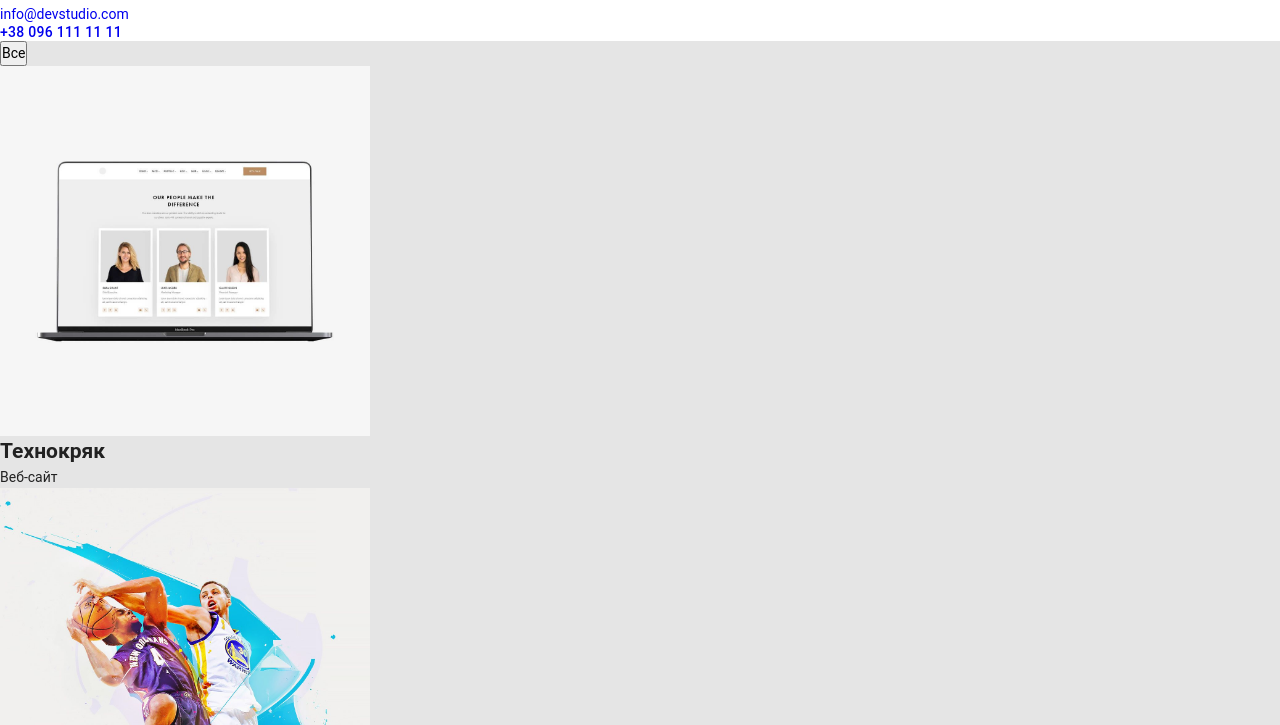
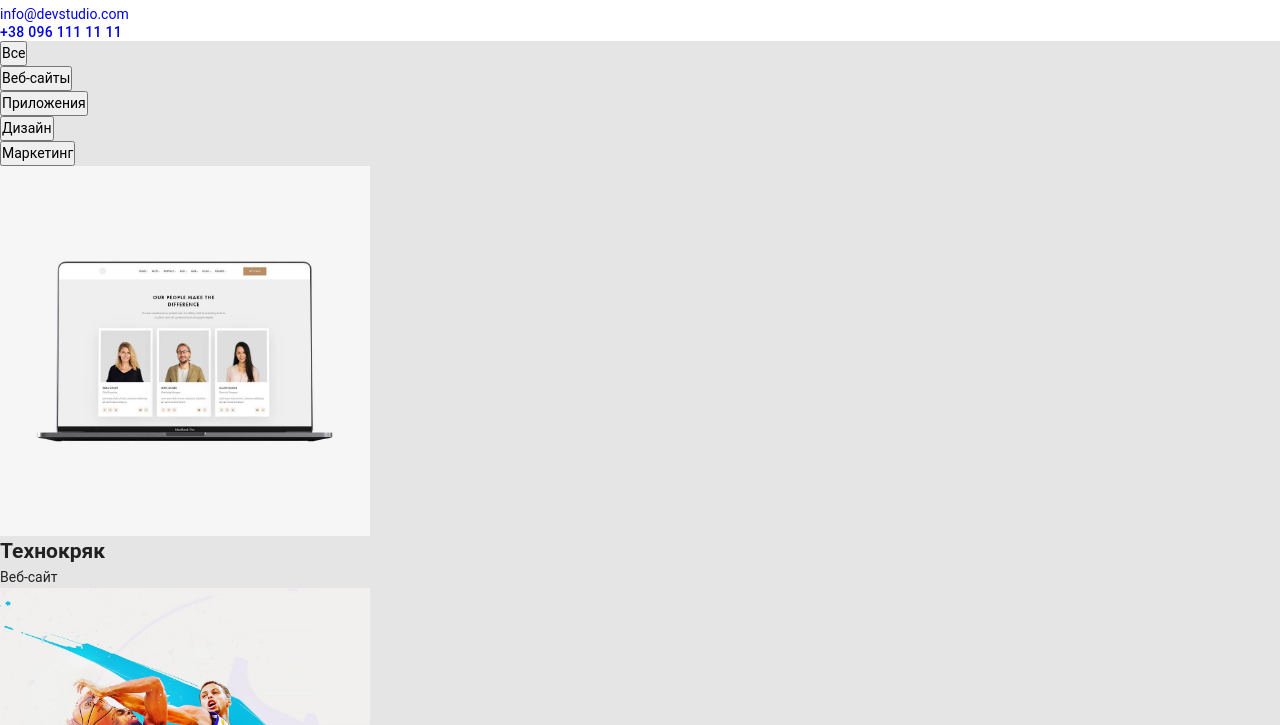
Before and after one commit to midavkk/goit-markup-hw-02, a plain HTML site: page portfolio.html in a window 1280 px wide. Shown: the part 75-800 px from the top of the page. Drawn offline with Linux system fonts and the light colour scheme.

Commit message:
add buttons

```diff
--- a/portfolio.html
+++ b/portfolio.html
@@ -49,11 +49,25 @@
         </ul>
       </div>
     </header>
-    <main>
-      <section>
-        <div>
-          <button type="button">Все</button>
-        </div>
+    <main class="box">
+      <section class="button-portfolio">
+        <ul>
+            <li>
+                <button type="button" class="portfolio-btn current">Все</button>
+            </li>
+            <li>
+                <button type="button" class="portfolio-btn">Веб-сайты</button>
+            </li>
+            <li>
+                <button type="button" class="portfolio-btn">Приложения</button>
+            </li>
+            <li>
+                <button type="button" class="portfolio-btn">Дизайн</button>
+            </li>
+            <li>
+                <button type="button" class="portfolio-btn">Маркетинг</button>
+            </li>
+        </ul>
       </section>
       <section>
         <ul>
```
